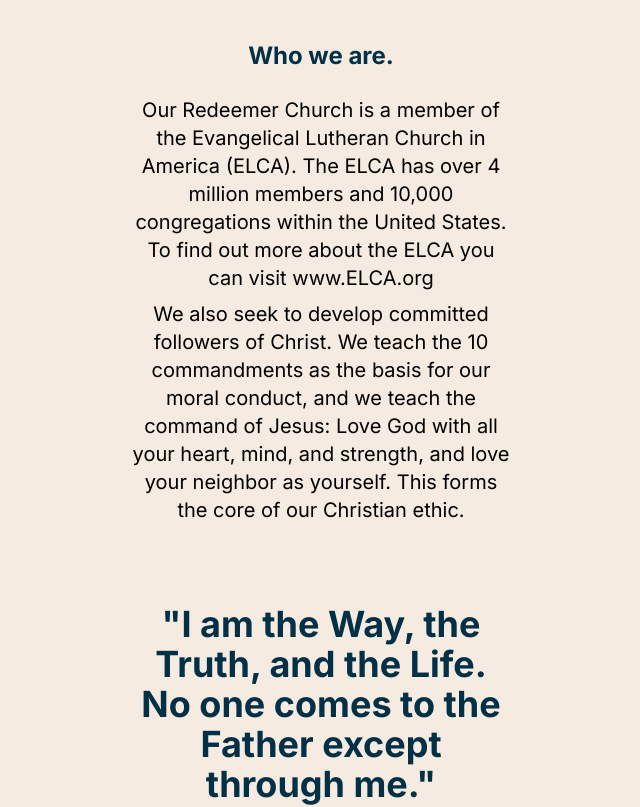
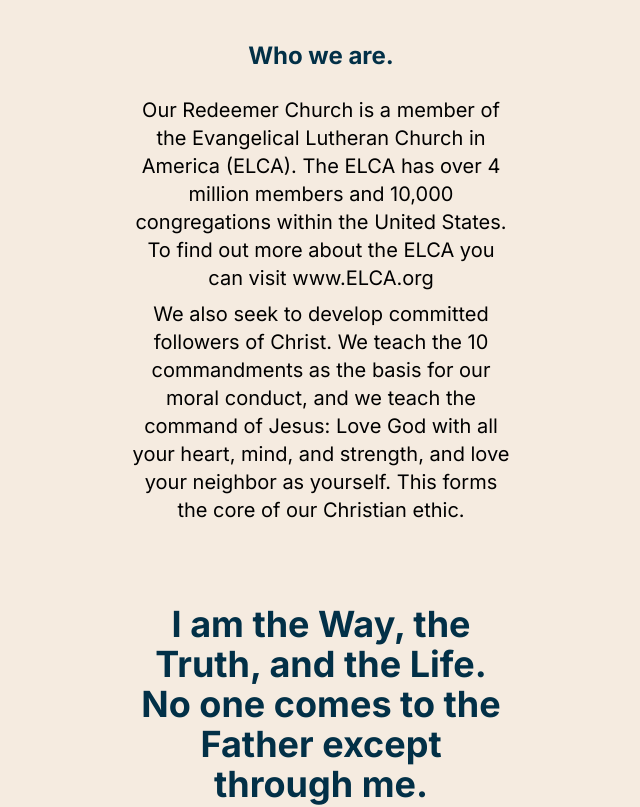
Before and after one commit to eliassymons/orcgg, a Next.js app: page /pages/about-us in a window 1280 px wide. Shown: the top 807 px of the page, without its empty margins (319-959 px from the left). Built offline with nearby package versions, Linux system fonts and the light colour scheme.

Commit message:
update file

```diff
--- a/app/pages/about-us/page.tsx
+++ b/app/pages/about-us/page.tsx
@@ -9,7 +9,7 @@ function About() {
             in America (ELCA). The ELCA has over 4 million members and 10,000
             congregations within the United States. To find out more about the
             ELCA you can visit www.ELCA.org
-          </p>{" "}
+          </p>
           <p>
             We also seek to develop committed followers of Christ. We teach the
             10 commandments as the basis for our moral conduct, and we teach the
@@ -21,10 +21,10 @@ function About() {
       </div>
       <div className="py-10 flex flex-col gap-8 px-10 items-center">
         <p className="text-4xl font-bold text-[#023047] max-w-sm text-center ">
-          "I am the Way, the Truth, and the Life. No one comes to the Father
-          except through me."
+          I am the Way, the Truth, and the Life. No one comes to the Father
+          except through me.
         </p>
-        <p className="text-2xl font-bold  mr-4 text-[#255974]  ">
+        <p className="text-2xl font-bold  mr-4 text-[#255974]">
           - Pastor Luther
         </p>
         <button className="bg-[#FFB703] w-[80%] rounded-full text-center py-4 text-[#023047] font-bold text-xl">
```
